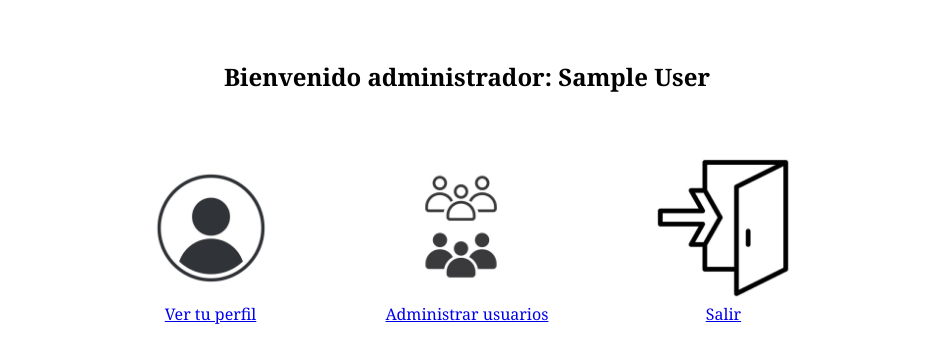
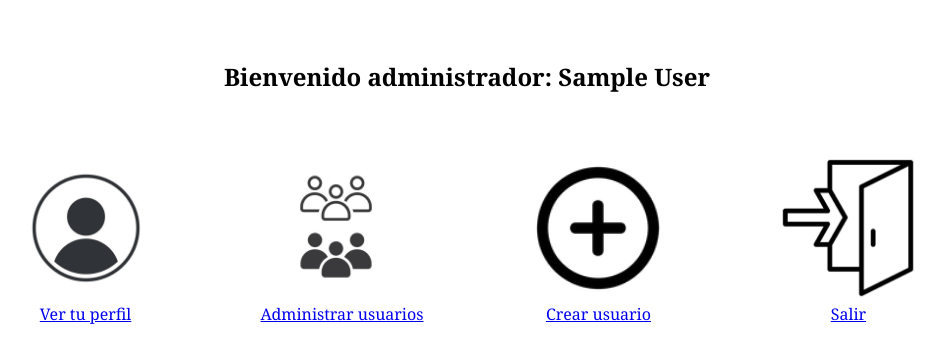
Before and after one commit to juansedev2/UsersApp, a PHP site: template public/views/Administrator.view.php in a window 1280 px wide. Shown: the top 363 px of the page, without its empty margins (173-1118 px from the left). Run offline with PHP 8.4, Linux system fonts and the light colour scheme; the template is opened without the code that fills it, so the values that code supplies are empty; the visitor is signed in with stand-in values (Sample User, id 1).

Commit message:
Agregado la opción para ir a la vista de creación de usuarios

```diff
--- a/public/views/Administrator.view.php
+++ b/public/views/Administrator.view.php
@@ -23,6 +23,10 @@
                 <a href="administrar">Administrar usuarios</a>
             </div>
             <div class="section_options">
+                <img src="/public/assets/icons/+.ico" alt="Imagen no encontrada" width="150px">
+                <a href="crear-usuario">Crear usuario</a>
+            </div>
+            <div class="section_options">
                 <img src="/public/assets/img/Exit.jpg" alt="Imagen no encontrada" width="150px">
                 <a href="salir">Salir</a>
             </div>
```
Also changed, not shown: public/assets/icons/+.ico (added), public/views/CreateUser.view.php (added).
